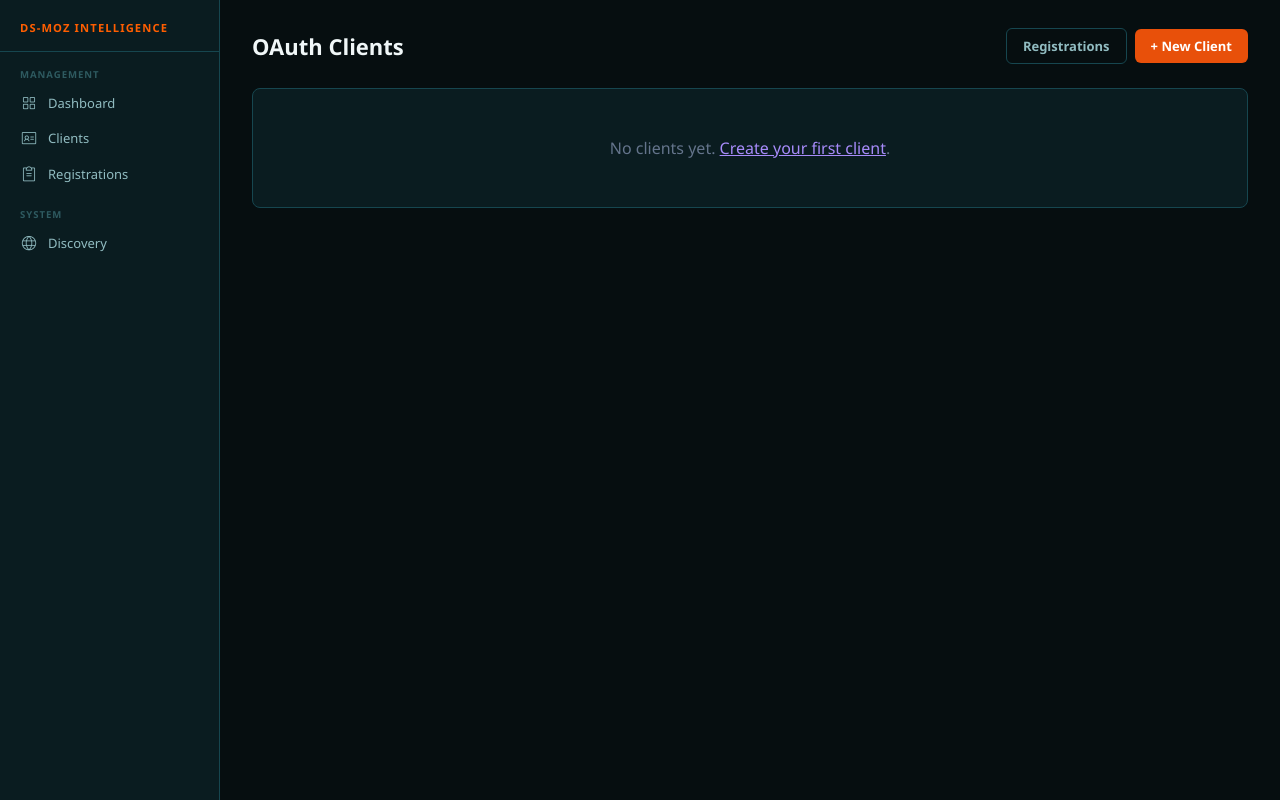
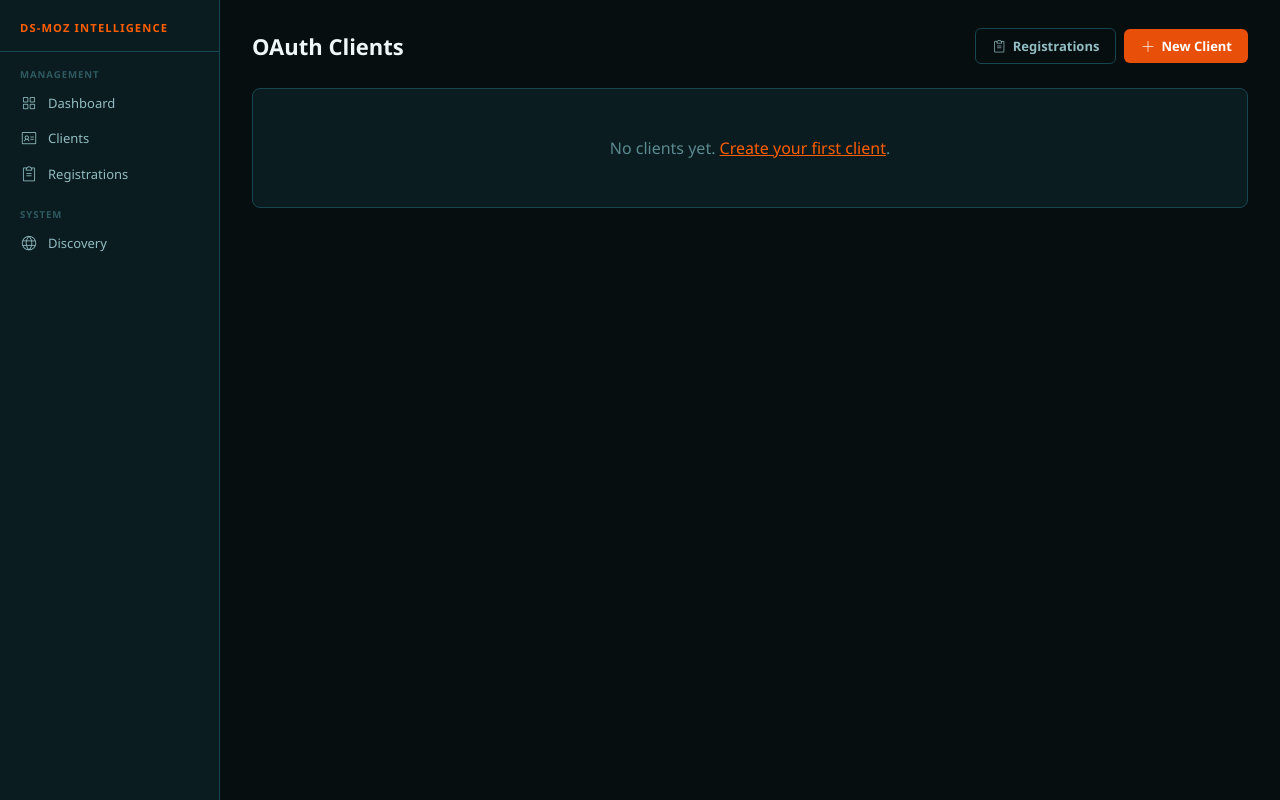
Before and after one commit to dsmoz/mcp-oauth-server, a FastAPI app: template src/admin/templates/clients_list.html in a window 1280 px wide. Run offline with FastAPI, Linux system fonts and the light colour scheme; the template is opened without the code that fills it, so the values that code supplies are empty; parts of the project's set-up code (start-up, migrations or seed data) failed here and were passed over.

Commit message:
feat: rebrand clients list — icons, token colours

```diff
--- a/src/admin/templates/clients_list.html
+++ b/src/admin/templates/clients_list.html
@@ -1,13 +1,16 @@
 {% extends "base.html" %}
 {% block title %}Clients — DS-MOZ MCP OAuth{% endblock %}
-
 
 {% block content %}
 <div class="page-header">
   <h1>OAuth Clients</h1>
   <div class="actions">
-    <a href="/admin/registrations" class="btn btn-secondary">Registrations</a>
-    <a href="/admin/clients/new" class="btn btn-primary">+ New Client</a>
+    <a href="/admin/registrations" class="btn btn-secondary">
+      <i class="ph-light ph-clipboard-text"></i> Registrations
+    </a>
+    <a href="/admin/clients/new" class="btn btn-primary">
+      <i class="ph-light ph-plus"></i> New Client
+    </a>
   </div>
 </div>
 
@@ -34,15 +37,19 @@
           <span class="badge badge-inactive">Revoked</span>
         {% endif %}
       </td>
-      <td style="color: #64748b; font-size: 0.8rem;">
+      <td style="color: var(--text-muted); font-size: 0.8rem;">
         {{ client.created_at[:10] if client.created_at else "—" }}
       </td>
       <td class="actions">
-        <a href="/admin/clients/{{ client.client_id }}" class="btn btn-secondary">View</a>
+        <a href="/admin/clients/{{ client.client_id }}" class="btn btn-secondary">
+          <i class="ph-light ph-eye"></i> View
+        </a>
         {% if client.is_active %}
         <form method="post" action="/admin/clients/{{ client.client_id }}/revoke"
               onsubmit="return confirm('Revoke all tokens for {{ client.client_name }}?')">
-          <button type="submit" class="btn btn-danger">Revoke</button>
+          <button type="submit" class="btn btn-danger">
+            <i class="ph-light ph-prohibit"></i> Revoke
+          </button>
         </form>
         {% endif %}
       </td>
@@ -51,8 +58,8 @@
   </tbody>
 </table>
 {% else %}
-<div class="card" style="text-align: center; color: #64748b; padding: 3rem;">
-  <p>No clients yet. <a href="/admin/clients/new" style="color: #a78bfa;">Create your first client</a>.</p>
+<div class="card" style="text-align: center; color: var(--text-muted); padding: 3rem;">
+  <p>No clients yet. <a href="/admin/clients/new" style="color: var(--accent-vivid);">Create your first client</a>.</p>
 </div>
 {% endif %}
 {% endblock %}
```
